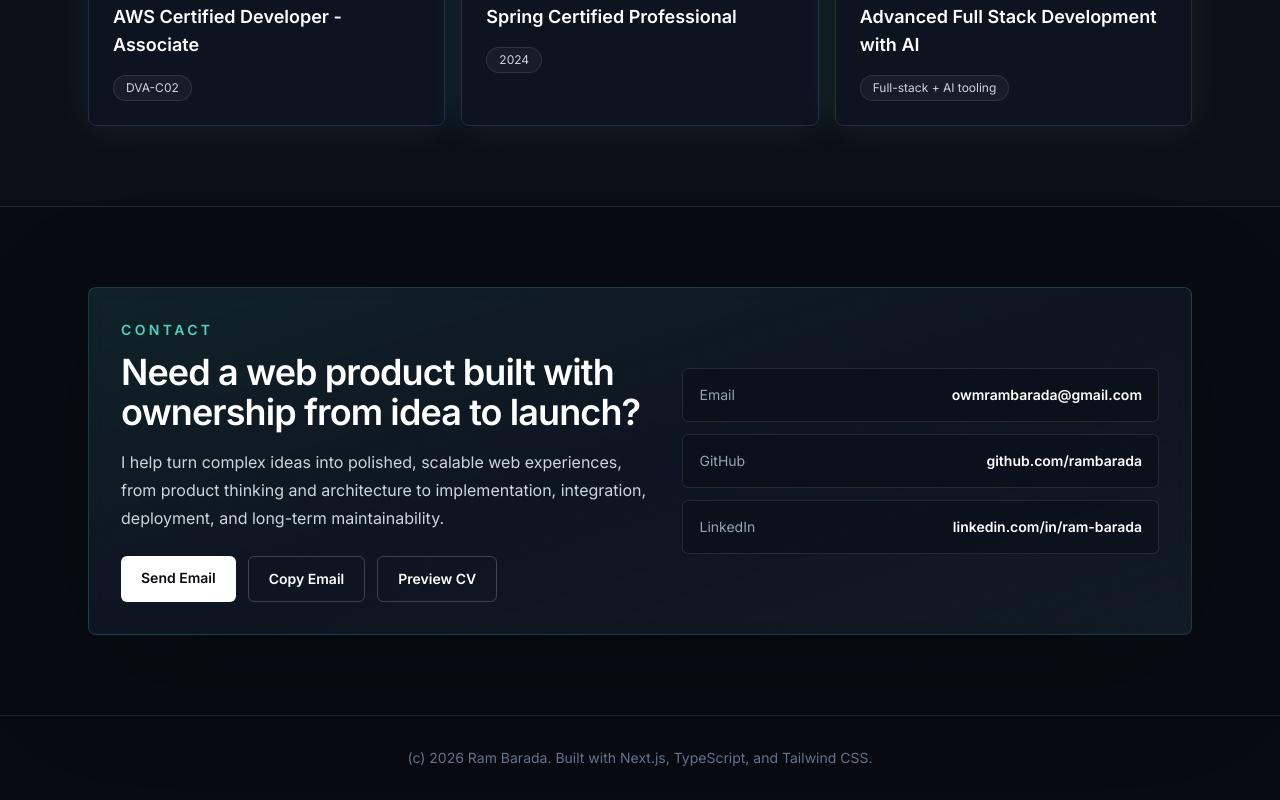
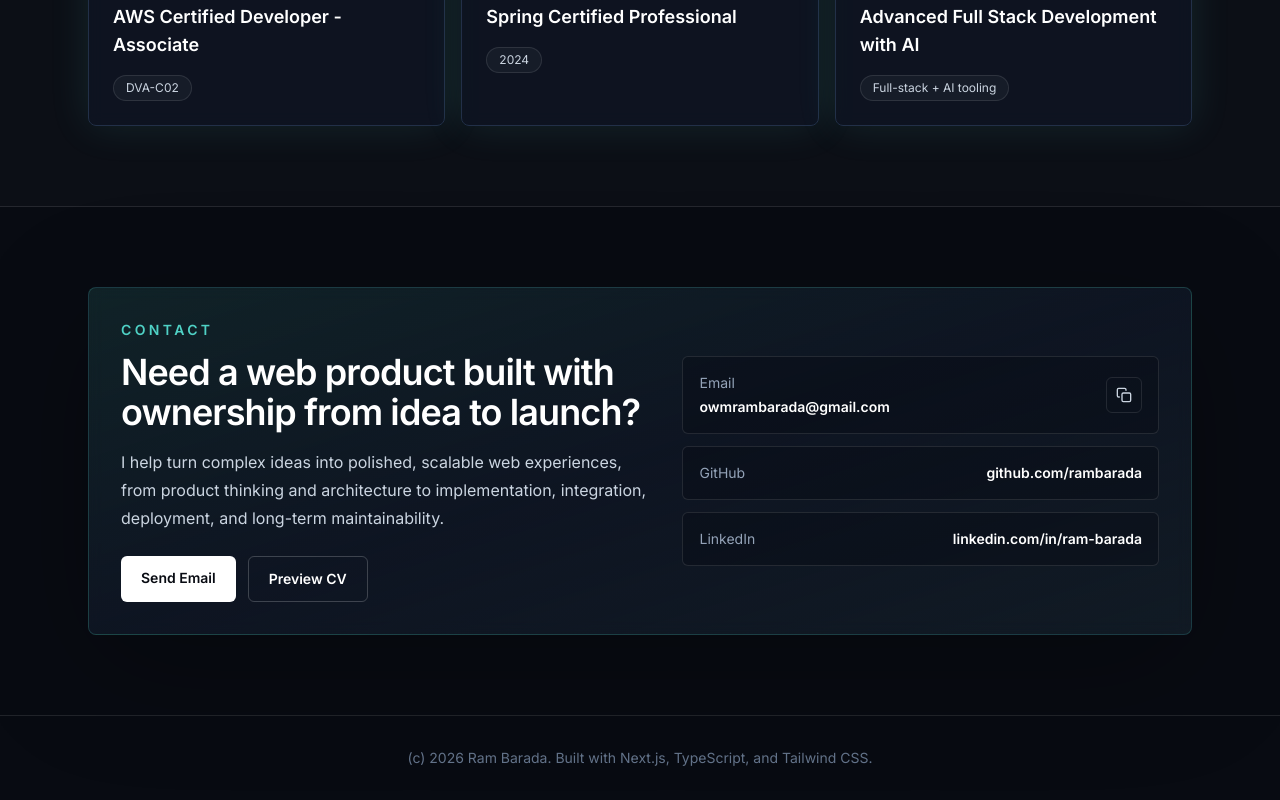
Before and after one commit to rambarada/portfolio-website, a Next.js app: page / in a window 1280 px wide. Shown: the part 4193-4993 px from the top of the page. Built offline with nearby package versions, Linux system fonts and the light colour scheme.

Commit message:
fix: move email copy action to contact card

```diff
--- a/components/sections/Contact.tsx
+++ b/components/sections/Contact.tsx
@@ -39,13 +39,6 @@ export function Contact() {
               >
                 Send Email
               </a>
-              <button
-                type="button"
-                onClick={copyEmail}
-                className="rounded-md border border-white/20 px-5 py-3 text-sm font-semibold text-white transition duration-300 hover:-translate-y-0.5 hover:border-accent hover:text-accent"
-              >
-                {copied ? "Email Copied" : "Copy Email"}
-              </button>
               <a
                 href="/documents/ram-barada-cv.pdf"
                 target="_blank"
@@ -57,7 +50,46 @@ export function Contact() {
             </div>
           </div>
           <div className="grid gap-3">
-            {contactLinks.map((link) => (
+            {contactLinks.map((link) => {
+              if (link.label === "Email") {
+                return (
+                  <div
+                    key={link.label}
+                    className="flex flex-col gap-3 rounded-md border border-white/10 bg-ink/35 px-4 py-4 transition duration-300 hover:-translate-y-0.5 hover:border-accent/70 sm:flex-row sm:items-center sm:justify-between"
+                  >
+                    <a href={mailHref} className="flex flex-col gap-1">
+                      <span className="text-sm text-slate-400">{link.label}</span>
+                      <span className="text-sm font-semibold text-white">{link.value}</span>
+                    </a>
+                    <button
+                      type="button"
+                      onClick={copyEmail}
+                      aria-label="Copy email address"
+                      className="inline-flex h-9 w-9 items-center justify-center rounded-md border border-white/10 text-slate-300 transition hover:border-accent hover:text-accent"
+                    >
+                      {copied ? (
+                        <span className="text-xs font-semibold">OK</span>
+                      ) : (
+                        <svg
+                          aria-hidden="true"
+                          viewBox="0 0 24 24"
+                          className="h-4 w-4"
+                          fill="none"
+                          stroke="currentColor"
+                          strokeWidth="2"
+                          strokeLinecap="round"
+                          strokeLinejoin="round"
+                        >
+                          <rect x="9" y="9" width="13" height="13" rx="2" />
+                          <path d="M5 15H4a2 2 0 0 1-2-2V4a2 2 0 0 1 2-2h9a2 2 0 0 1 2 2v1" />
+                        </svg>
+                      )}
+                    </button>
+                  </div>
+                );
+              }
+
+              return (
                 <a
                   key={link.label}
                   href={link.href}
@@ -66,7 +98,8 @@ export function Contact() {
                   <span className="text-sm text-slate-400">{link.label}</span>
                   <span className="text-sm font-semibold text-white">{link.value}</span>
                 </a>
-            ))}
+              );
+            })}
           </div>
         </div>
       </div>
```
Lines whose indentation alone changed are shown as unchanged.
